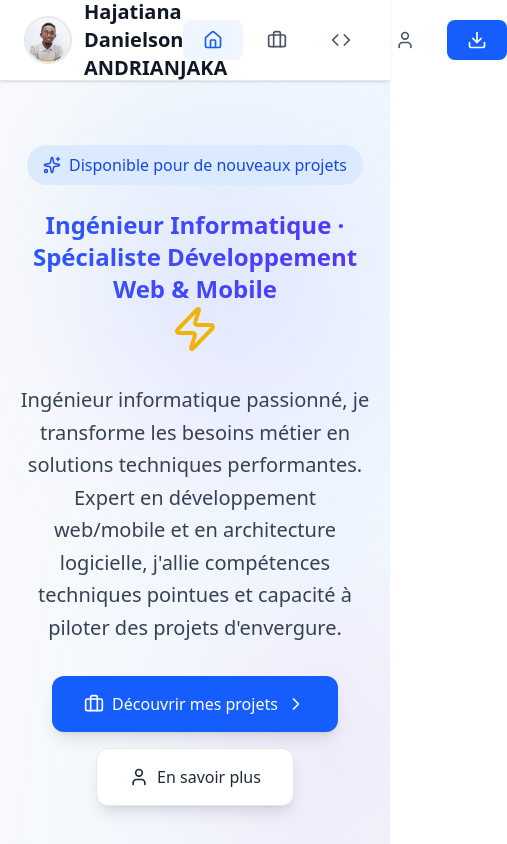
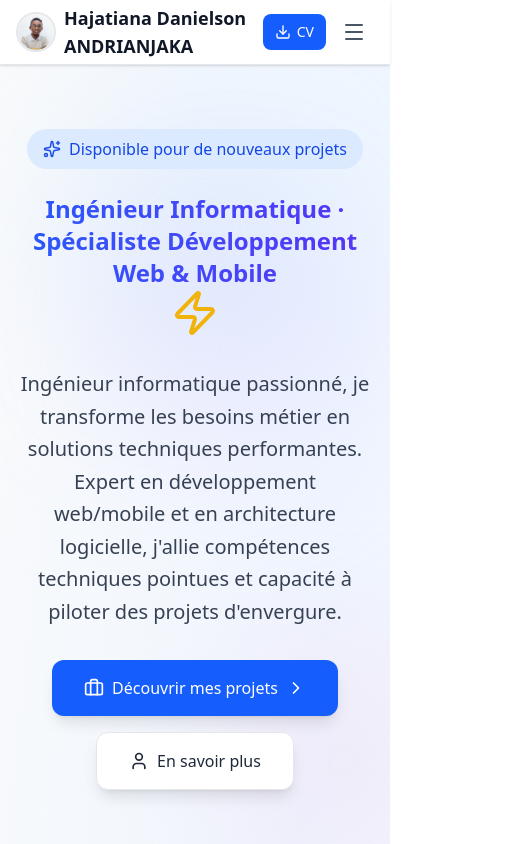
Before and after one commit to hajatiana-daji/hajatiana-portfolio, a Next.js app: page / in a window 390 px wide. Shown: the top 844 px of the page, 507 px wide, since content can reach past the window. Built offline with nearby package versions, Linux system fonts and the light colour scheme.

Commit message:
Add menu humberger - mobile

```diff
--- a/components/Header.tsx
+++ b/components/Header.tsx
@@ -3,13 +3,14 @@
 import Link from 'next/link';
 import Image from 'next/image';
 import { usePathname } from 'next/navigation';
-import { Home, Briefcase, Code, User, Download } from 'lucide-react';
+import { Home, Briefcase, Code, User, Download, Menu, X } from 'lucide-react';
 import { portfolioData } from '@/data/portfolio-data';
 import { useState } from 'react';
 
 export default function Header() {
     const pathname = usePathname();
     const [isGenerating, setIsGenerating] = useState(false);
+    const [isMobileMenuOpen, setIsMobileMenuOpen] = useState(false);
 
     const isActive = (path: string) => {
         if (path === '/' && pathname === '/') return true;
@@ -20,7 +21,6 @@ export default function Header() {
     const handleDownloadCV = async () => {
         setIsGenerating(true);
         try {
-            // Import dynamically the PDF generation function
             const { generateCVPDF } = await import('@/utils/generateCVPDF');
             await generateCVPDF();
         } catch (error) {
@@ -31,29 +31,35 @@ export default function Header() {
         }
     };
 
+    const closeMobileMenu = () => {
+        setIsMobileMenuOpen(false);
+    };
+
     return (
         <header className="sticky top-0 z-50 bg-white border-b border-gray-200 shadow-sm">
-            <nav className="max-w-7xl mx-auto px-6">
-                <div className="flex items-center justify-between h-20">
-                    {/* Section gauche : Photo + Nom */}
-                    <Link href="/" className="flex items-center gap-3 group">
+            <nav className="max-w-7xl mx-auto px-4 sm:px-6">
+                <div className="flex items-center justify-between h-16 sm:h-20">
+                    {/* Logo */}
+                    <Link href="/" className="flex items-center gap-2 sm:gap-3 group" onClick={closeMobileMenu}>
                         <Image
                             src={portfolioData.profile.photo}
                             alt={portfolioData.profile.name}
-                            width={48}
-                            height={48}
-                            className="rounded-full object-cover border-2 border-gray-200 group-hover:border-blue-500 transition-all duration-300"
+                            width={40}
+                            height={40}
+                            className="sm:w-12 sm:h-12 rounded-full object-cover border-2 border-gray-200 group-hover:border-blue-500 transition-all duration-300"
                         />
                         <div className="flex flex-col">
-                            <span className="text-xl font-bold text-gray-900 group-hover:text-blue-600 transition-colors">
+                            <span className="text-lg sm:text-xl font-bold text-gray-900 group-hover:text-blue-600 transition-colors">
                                 {portfolioData.profile.name}
                             </span>
-                            <span className="text-sm text-gray-500 hidden md:block">{portfolioData.profile.title}</span>
+                            <span className="text-xs sm:text-sm text-gray-500 hidden sm:block">
+                                {portfolioData.profile.title}
+                            </span>
                         </div>
                     </Link>
 
-                    {/* Section droite : Navigation */}
-                    <div className="flex items-center gap-1">
+                    {/* Desktop Navigation */}
+                    <div className="hidden lg:flex items-center gap-1">
                         <Link
                             href="/"
                             className={`flex items-center gap-2 px-5 py-2.5 rounded-lg font-medium transition-all duration-200 ${
@@ -63,7 +69,7 @@ export default function Header() {
                             }`}
                         >
                             <Home size={20} />
-                            <span className="hidden md:inline">Accueil</span>
+                            <span>Accueil</span>
                         </Link>
 
                         <Link
@@ -75,7 +81,7 @@ export default function Header() {
                             }`}
                         >
                             <Briefcase size={20} />
-                            <span className="hidden md:inline">Projets</span>
+                            <span>Projets</span>
                         </Link>
 
                         <Link
@@ -87,7 +93,7 @@ export default function Header() {
                             }`}
                         >
                             <Code size={20} />
-                            <span className="hidden md:inline">Stack</span>
+                            <span>Stack</span>
                         </Link>
 
                         <Link
@@ -99,22 +105,99 @@ export default function Header() {
                             }`}
                         >
                             <User size={20} />
-                            <span className="hidden md:inline">À propos</span>
+                            <span>À propos</span>
                         </Link>
 
-                        {/* Bouton CV */}
                         <button
                             onClick={handleDownloadCV}
                             disabled={isGenerating}
                             className="flex items-center gap-2 px-5 py-2.5 rounded-lg font-medium transition-all duration-200 bg-blue-600 text-white hover:bg-blue-700 disabled:bg-gray-400 disabled:cursor-not-allowed ml-2"
                         >
                             <Download size={20} className={isGenerating ? 'animate-bounce' : ''} />
-                            <span className="hidden md:inline">
-                                {isGenerating ? 'Génération...' : 'CV'}
-                            </span>
+                            <span>{isGenerating ? 'Génération...' : 'CV'}</span>
+                        </button>
+                    </div>
+
+                    {/* Mobile Menu Button */}
+                    <div className="flex lg:hidden items-center gap-2">
+                        <button
+                            onClick={handleDownloadCV}
+                            disabled={isGenerating}
+                            className="flex items-center gap-1.5 px-3 py-2 rounded-lg bg-blue-600 text-white hover:bg-blue-700 disabled:bg-gray-400 disabled:cursor-not-allowed text-sm font-medium"
+                            title="Télécharger mon CV"
+                        >
+                            <Download size={16} className={isGenerating ? 'animate-bounce' : ''} />
+                            <span>CV</span>
+                        </button>
+
+                        <button
+                            onClick={() => setIsMobileMenuOpen(!isMobileMenuOpen)}
+                            className="flex items-center justify-center w-10 h-10 rounded-lg text-gray-600 hover:bg-gray-100"
+                            aria-label="Menu"
+                        >
+                            {isMobileMenuOpen ? <X size={24} /> : <Menu size={24} />}
                         </button>
                     </div>
                 </div>
+
+                {/* Mobile Menu */}
+                {isMobileMenuOpen && (
+                    <div className="lg:hidden border-t border-gray-200 py-4">
+                        <div className="flex flex-col gap-2">
+                            <Link
+                                href="/"
+                                onClick={closeMobileMenu}
+                                className={`flex items-center gap-3 px-4 py-3 rounded-lg font-medium transition-all duration-200 ${
+                                    isActive('/') && pathname === '/'
+                                        ? 'bg-blue-50 text-blue-600'
+                                        : 'text-gray-600 hover:bg-gray-100 hover:text-gray-900'
+                                }`}
+                            >
+                                <Home size={20} />
+                                <span>Accueil</span>
+                            </Link>
+
+                            <Link
+                                href="/projets"
+                                onClick={closeMobileMenu}
+                                className={`flex items-center gap-3 px-4 py-3 rounded-lg font-medium transition-all duration-200 ${
+                                    isActive('/projets')
+                                        ? 'bg-blue-50 text-blue-600'
+                                        : 'text-gray-600 hover:bg-gray-100 hover:text-gray-900'
+                                }`}
+                            >
+                                <Briefcase size={20} />
+                                <span>Projets</span>
+                            </Link>
+
+                            <Link
+                                href="/stack"
+                                onClick={closeMobileMenu}
+                                className={`flex items-center gap-3 px-4 py-3 rounded-lg font-medium transition-all duration-200 ${
+                                    isActive('/stack')
+                                        ? 'bg-blue-50 text-blue-600'
+                                        : 'text-gray-600 hover:bg-gray-100 hover:text-gray-900'
+                                }`}
+                            >
+                                <Code size={20} />
+                                <span>Stack</span>
+                            </Link>
+
+                            <Link
+                                href="/a-propos"
+                                onClick={closeMobileMenu}
+                                className={`flex items-center gap-3 px-4 py-3 rounded-lg font-medium transition-all duration-200 ${
+                                    isActive('/a-propos')
+                                        ? 'bg-blue-50 text-blue-600'
+                                        : 'text-gray-600 hover:bg-gray-100 hover:text-gray-900'
+                                }`}
+                            >
+                                <User size={20} />
+                                <span>À propos</span>
+                            </Link>
+                        </div>
+                    </div>
+                )}
             </nav>
         </header>
     );
```
